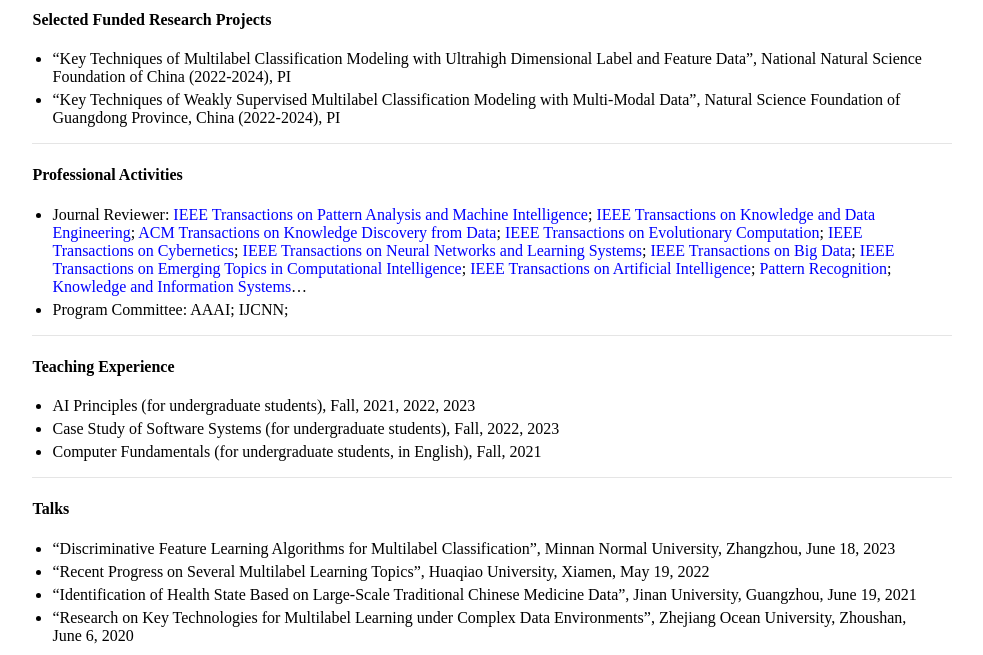
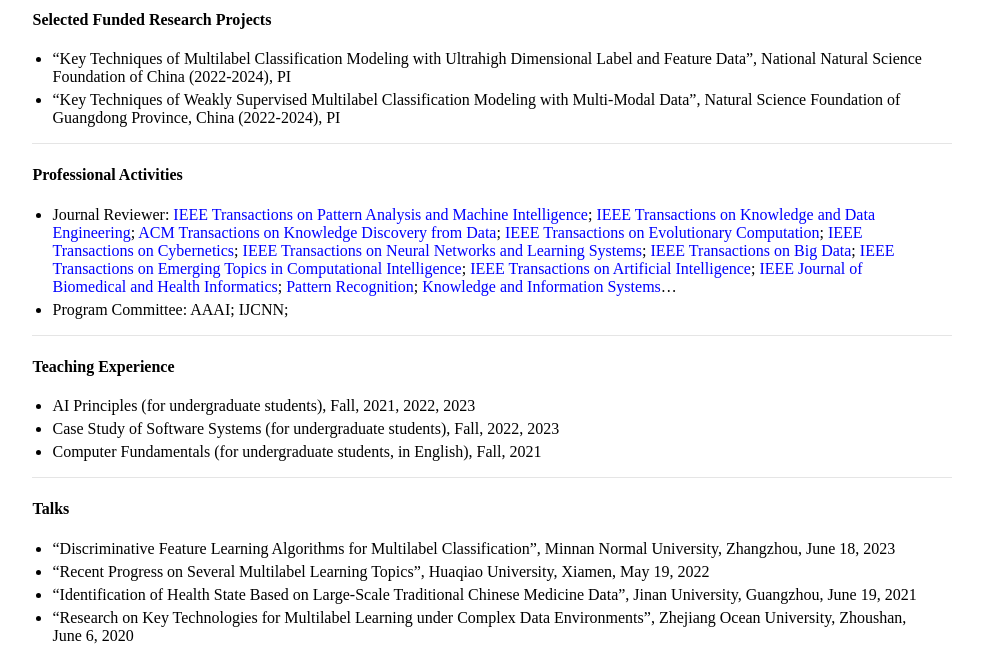
Before and after one commit to jiazhang-ml/jiazhang-ml.github.io, a Jekyll site: the page built from index.md, in a window 1280 px wide and 900 px high, scrolled down 860 px, cut to the strip 0-655 px from the top of the window. Shown: the whole strip, without its empty margins (148-1131 px from the left). Built offline with Jekyll 4.4.1, drawn with Linux system fonts in a browser that asks for light colours.

Commit message:
Update index.md

```diff
--- a/index.md
+++ b/index.md
@@ -39,7 +39,7 @@ layout: default
 
 #### Professional Activities
 
-* Journal Reviewer: [IEEE Transactions on Pattern Analysis and Machine Intelligence](https://mc.manuscriptcentral.com/tpami-cs); [IEEE Transactions on Knowledge and Data Engineering](https://mc.manuscriptcentral.com/tkde-cs); [ACM Transactions on Knowledge Discovery from Data](https://mc.manuscriptcentral.com/tkdd); [IEEE Transactions on Evolutionary Computation](https://mc.manuscriptcentral.com/tevc-ieee); [IEEE Transactions on Cybernetics](https://mc.manuscriptcentral.com/cyb-ieee); [IEEE Transactions on Neural Networks and Learning Systems](https://mc.manuscriptcentral.com/tnnls); [IEEE Transactions on Big Data](https://mc.manuscriptcentral.com/tbd-cs); [IEEE Transactions on Emerging Topics in Computational Intelligence](https://mc.manuscriptcentral.com/tetci-ieee); [IEEE Transactions on Artificial Intelligence](https://mc.manuscriptcentral.com/tai-ieee); [Pattern Recognition](https://www.journals.elsevier.com/pattern-recognition/); [Knowledge and Information Systems](https://www.springer.com/journal/10115)...
+* Journal Reviewer: [IEEE Transactions on Pattern Analysis and Machine Intelligence](https://mc.manuscriptcentral.com/tpami-cs); [IEEE Transactions on Knowledge and Data Engineering](https://mc.manuscriptcentral.com/tkde-cs); [ACM Transactions on Knowledge Discovery from Data](https://mc.manuscriptcentral.com/tkdd); [IEEE Transactions on Evolutionary Computation](https://mc.manuscriptcentral.com/tevc-ieee); [IEEE Transactions on Cybernetics](https://mc.manuscriptcentral.com/cyb-ieee); [IEEE Transactions on Neural Networks and Learning Systems](https://mc.manuscriptcentral.com/tnnls); [IEEE Transactions on Big Data](https://mc.manuscriptcentral.com/tbd-cs); [IEEE Transactions on Emerging Topics in Computational Intelligence](https://mc.manuscriptcentral.com/tetci-ieee); [IEEE Transactions on Artificial Intelligence](https://mc.manuscriptcentral.com/tai-ieee); [IEEE Journal of Biomedical and Health Informatics](https://mc.manuscriptcentral.com/jbhi-embs); [Pattern Recognition](https://www.journals.elsevier.com/pattern-recognition/); [Knowledge and Information Systems](https://www.springer.com/journal/10115)...
 * Program Committee: AAAI; IJCNN;
 
 ---
```
